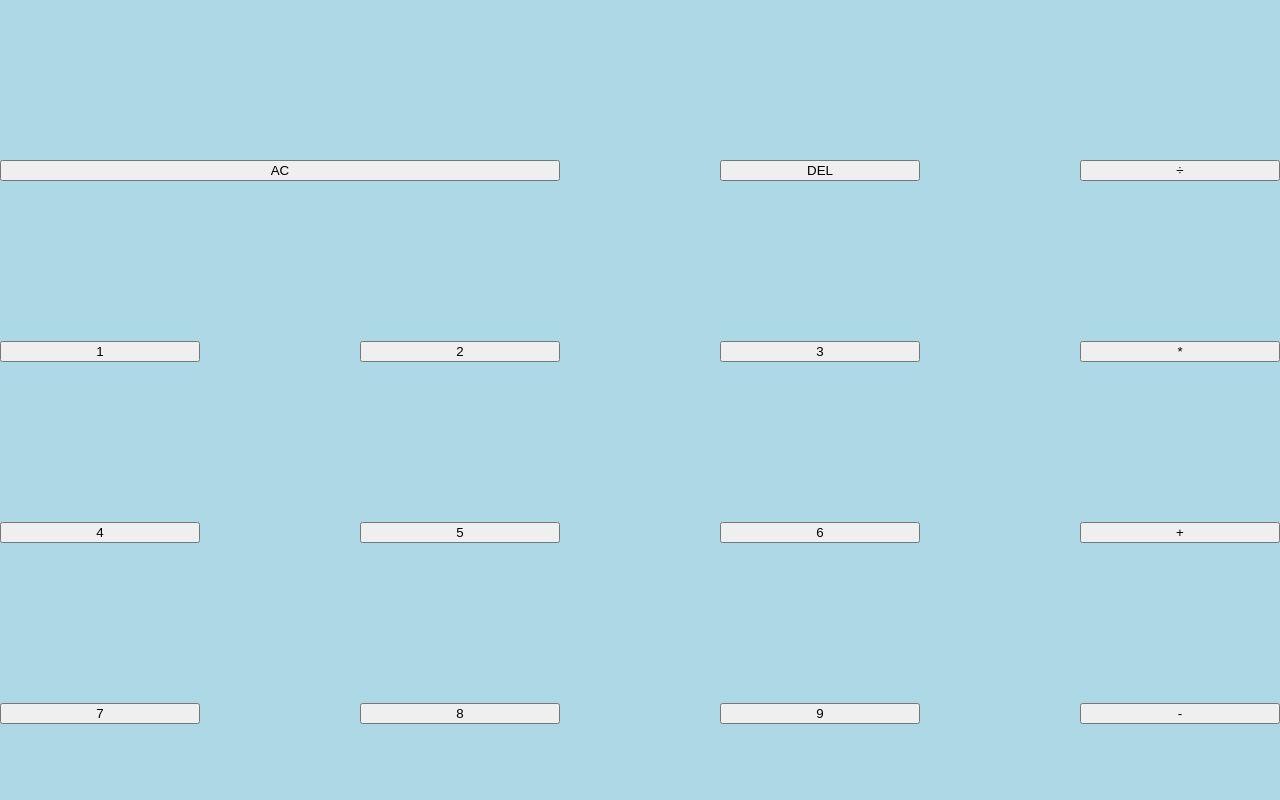
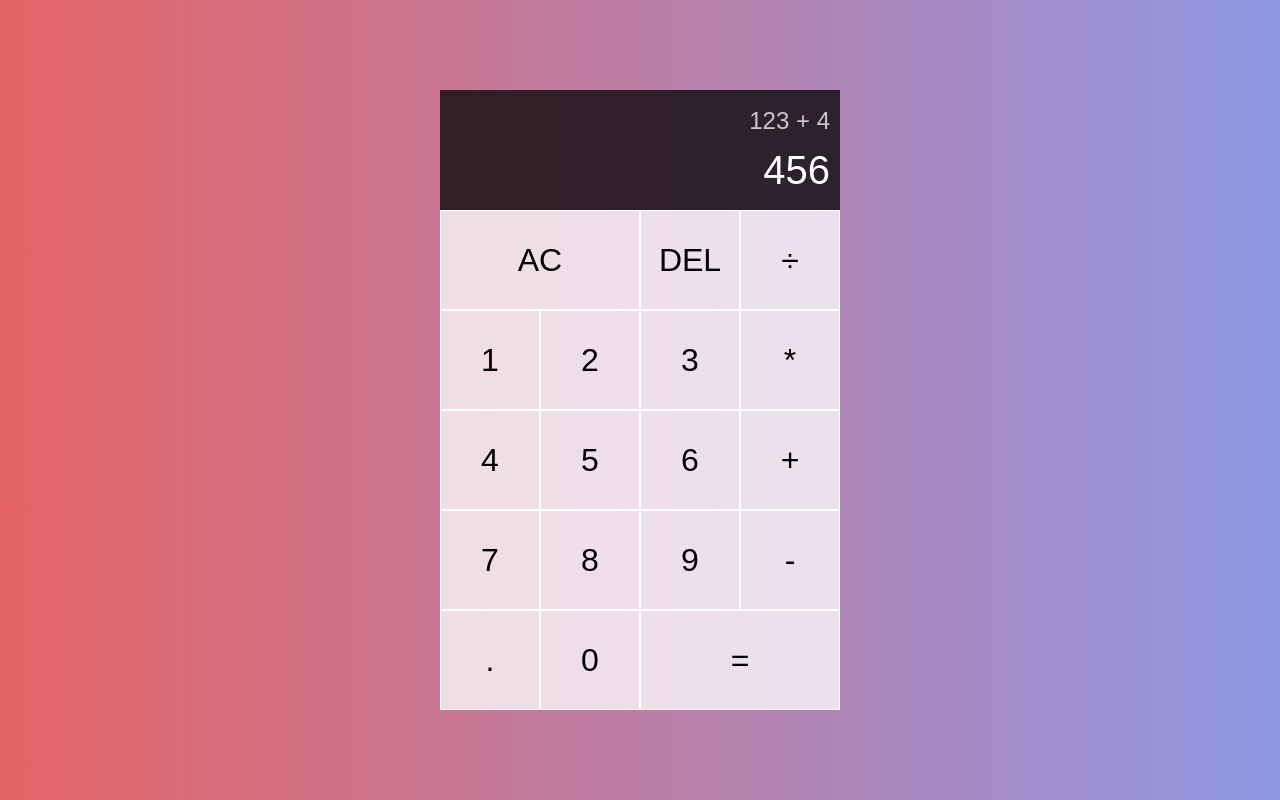
Before and after one commit to nej-nl/JS-calculator, a plain HTML site: page index.html in a window 1280 px wide. Shown: the top 800 px of the page. Drawn offline with Linux system fonts and the light colour scheme.

Commit message:
finished css

```diff
--- a/index.html
+++ b/index.html
@@ -12,8 +12,8 @@
 <body>
     <div class="calculator-grid">
         <div class="output">
-            <div class="previous-operand"></div>
-            <div class="current-operand"></div>
+            <div class="previous-operand">123 + 4</div>
+            <div class="current-operand">456</div>
         </div>
 
         <button class="span-two">AC</button>
--- a/style.css
+++ b/style.css
@@ -13,22 +13,48 @@ body {
 
 .calculator-grid {
     display: grid;
-    grid-template-columns: repeat(4, 1fr);
-    gap: 10em;
-    width: 100%;
+    justify-content: center;
+    align-content: center;
+    min-height: 100vh;
+    grid-template-columns: repeat(4, 100px);
+    grid-template-rows: minmax(120px, auto) repeat(5, 100px);
 
-    background: lightblue;
+}
+
+.calculator-grid > button {
+    cursor: pointer;
+    font-size: 2rem;
+    border: 1px solid white;
+    outline: none;
+    background-color: rgba(255,255,255,.75);
+}
+
+.calculator-grid > button:hover {
+    background-color: rgba(255,255,255, .9);
+}
+
+.span-two {
+    grid-column: span 2;
 }
 
 .output {
-    grid-column-start: 1;
-    grid-column-end: 5;
+    grid-column: 1 / 5;
     background: transparent;
-    background-color: rgb(51, 51, 51);
-
+    background-color: rgb(0,0,0, .75);
+    display: flex;
+    align-items: flex-end;
+    justify-content: space-around;
+    flex-direction: column;
+    padding: 10px;
+    word-wrap: break-word;
+    word-break: break-all;
 }
 
-.span-two {
-    grid-column-start: 1;
-    grid-column-end: 3;
+.output > .previous-operand {
+    color: rgba(255,255,255, .75);
+    font-size: 1.5rem;
 }
+.output > .current-operand {
+    color: white;
+    font-size: 2.5rem;
+}
```
